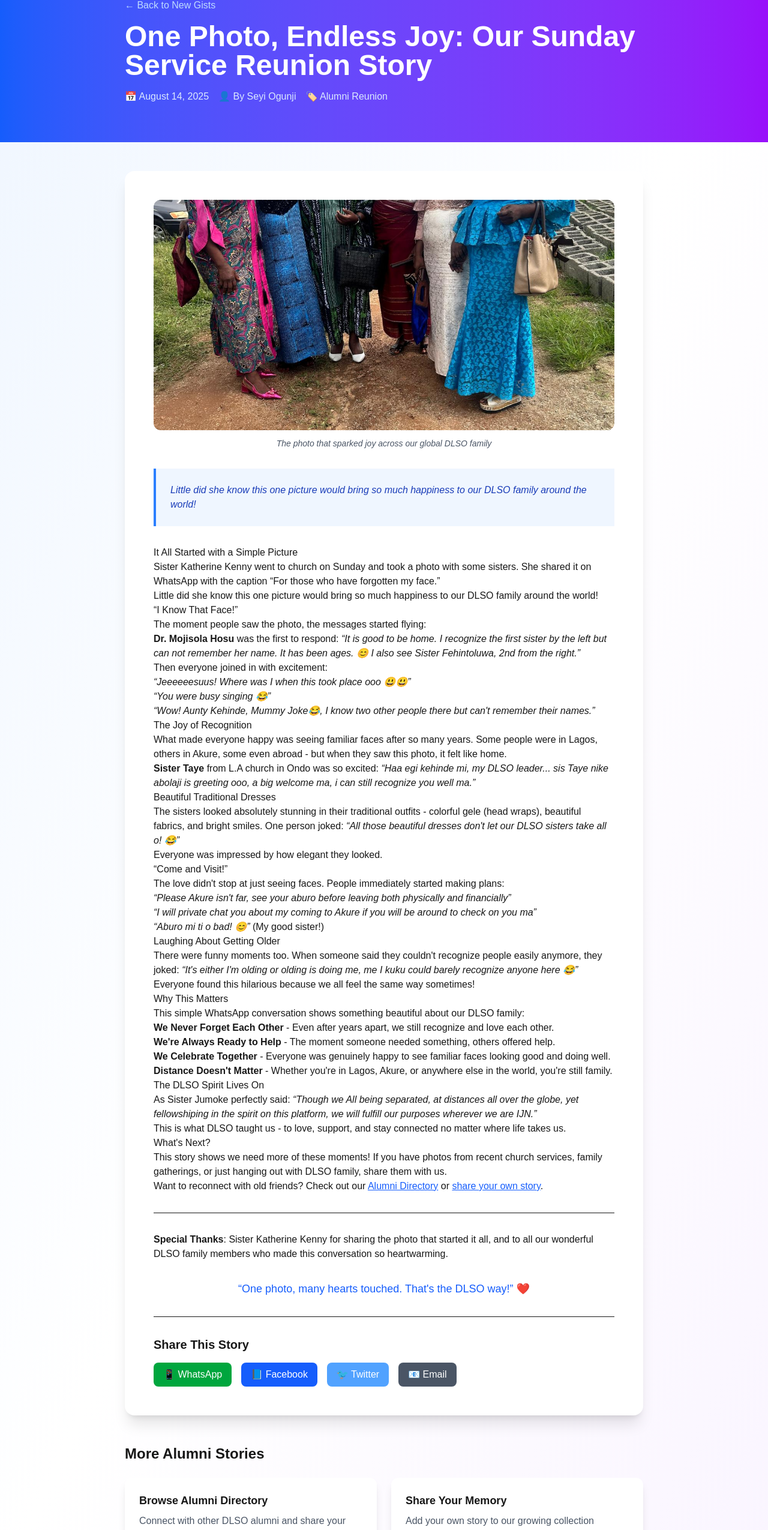
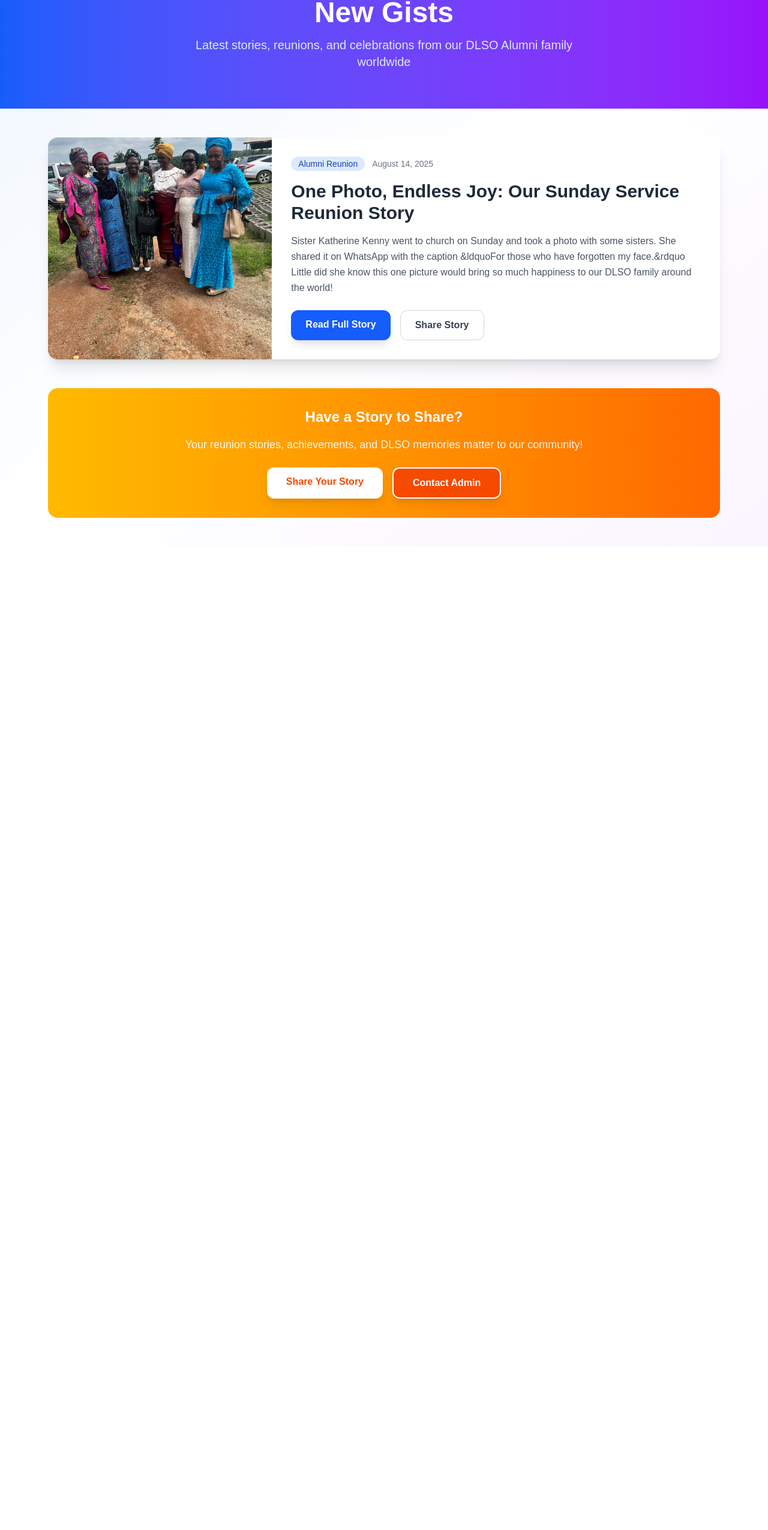
Before and after one commit to Setopy/dlso-alumni-website, a Next.js app: page /gists in a window 1280 px wide. Shown: the part 67-2617 px from the top of the page at 60% size. After the commit the page ends 978 px from the top, so only its background shows below. Built offline with nearby package versions, Linux system fonts and the light colour scheme.

Commit message:
feat: sunday image fixing

```diff
--- a/src/app/gists/page.tsx
+++ b/src/app/gists/page.tsx
@@ -2,157 +2,104 @@ import React from 'react'
 import Link from 'next/link'
 import Image from 'next/image'
 
-export default function SundayServiceReunionPage() {
+export default function NewGistsPage() {
   return (
     <div className="min-h-screen bg-gradient-to-br from-blue-50 via-white to-purple-50">
 
-      {/* Article Header */}
+      {/* Header */}
       <div className="bg-gradient-to-r from-blue-600 to-purple-600 text-white py-16">
-        <div className="max-w-4xl mx-auto px-4">
-          <Link href="/gists" className="text-blue-200 hover:text-white mb-4 inline-block">
-            ← Back to New Gists
-          </Link>
-          <h1 className="text-4xl md:text-5xl font-bold mb-4">
-            One Photo, Endless Joy: Our Sunday Service Reunion Story
+        <div className="max-w-6xl mx-auto px-4">
+          <h1 className="text-4xl md:text-5xl font-bold mb-4 text-center">
+            New Gists
           </h1>
-          <div className="flex flex-wrap items-center gap-4 text-blue-100">
-            <span>📅 August 14, 2025</span>
-            <span>👤 By Seyi Ogunji</span>
-            <span>🏷️ Alumni Reunion</span>
-          </div>
+          <p className="text-xl text-blue-100 text-center max-w-2xl mx-auto">
+            Latest stories, reunions, and celebrations from our DLSO Alumni family worldwide
+          </p>
         </div>
       </div>
 
-      {/* Article Content */}
-      <main className="max-w-4xl mx-auto px-4 py-12">
-        <div className="bg-white rounded-2xl shadow-xl p-8 md:p-12">
+      <main className="max-w-6xl mx-auto px-4 py-12">
 
-          {/* FEATURED PHOTO SECTION */}
-          <div className="mb-8">
-            <div className="relative h-96 rounded-xl overflow-hidden">
+        {/* Featured Article */}
+        <article className="bg-white rounded-2xl shadow-xl overflow-hidden mb-12">
+          <div className="md:flex">
+            {/* Article Image Section */}
+            <div className="md:w-1/3">
+              <div className="relative h-64 md:h-full">
                 {/* YOUR REUNION PHOTO GOES HERE */}
                 <Image
                   src="/images/sunday-service-reunion.jpg" // Your photo
-                alt="DLSO Alumni Sunday Service Reunion - Sisters in beautiful traditional attire"
+                  alt="DLSO Sisters at Sunday Service - Beautiful traditional attire reunion"
                   fill
                   className="object-cover"
-                sizes="(max-width: 768px) 100vw, 896px"
-                priority
-
+                  sizes="(max-width: 768px) 100vw, 33vw"
                 />
 
                 {/* FALLBACK: If you don't have the photo yet, uncomment this instead:
                 <div className="absolute inset-0 bg-gradient-to-br from-blue-500 to-purple-600 flex items-center justify-center">
                   <div className="text-center text-white">
-                  <span className="text-8xl mb-4 block">📸</span>
-                  <p className="text-2xl font-semibold mb-2">Sunday Service Reunion Photo</p>
-                  <p className="text-lg opacity-90">Add your reunion photo here</p>
+                    <span className="text-6xl mb-4 block">📸</span>
+                    <p className="text-lg font-semibold">Sunday Service</p>
+                    <p className="text-sm opacity-90">Add reunion photo</p>
                   </div>
                 </div>
                 */}
               </div>
-            <p className="text-center text-gray-600 mt-3 text-sm italic">
-              The photo that sparked joy across our global DLSO family
-            </p>
             </div>
 
-          <div className="prose prose-lg max-w-none">
-            <div className="bg-blue-50 border-l-4 border-blue-500 p-6 mb-8">
-              <p className="text-blue-800 font-medium italic">
+            {/* Article Content */}
+            <div className="md:w-2/3 p-8">
+              <div className="mb-4">
+                <span className="bg-blue-100 text-blue-800 px-3 py-1 rounded-full text-sm font-medium">
+                  Alumni Reunion
+                </span>
+                <span className="ml-3 text-gray-500 text-sm">August 14, 2025</span>
+              </div>
+
+              <h2 className="text-3xl font-bold text-gray-800 mb-4">
+                One Photo, Endless Joy: Our Sunday Service Reunion Story
+              </h2>
+
+              <p className="text-gray-600 mb-6 leading-relaxed">
+                Sister Katherine Kenny went to church on Sunday and took a photo with some sisters.
+                She shared it on WhatsApp with the caption &ldquoFor those who have forgotten my face.&rdquo
                 Little did she know this one picture would bring so much happiness to our DLSO family around the world!
               </p>
-            </div>
 
-            <h2>It All Started with a Simple Picture</h2>
-            <p>Sister Katherine Kenny went to church on Sunday and took a photo with some sisters. She shared it on WhatsApp with the caption &ldquo;For those who have forgotten my face.&rdquo;</p>
-            <p>Little did she know this one picture would bring so much happiness to our DLSO family around the world!</p>
-
-            <h2>&ldquo;I Know That Face!&rdquo;</h2>
-            <p>The moment people saw the photo, the messages started flying:</p>
-            <p><strong>Dr. Mojisola Hosu</strong> was the first to respond: <em>&ldquo;It is good to be home. I recognize the first sister by the left but can not remember her name. It has been ages. 😊 I also see Sister Fehintoluwa, 2nd from the right.&rdquo;</em></p>
-
-            <p>Then everyone joined in with excitement:</p>
-            <ul>
-              <li><em>&ldquo;Jeeeeeesuus! Where was I when this took place ooo 😃😃&rdquo;</em></li>
-              <li><em>&ldquo;You were busy singing 😂&rdquo;</em></li>
-              <li><em>&ldquo;Wow! Aunty Kehinde, Mummy Joke😂, I know two other people there but can&apos;t remember their names.&rdquo;</em></li>
-            </ul>
-
-            <h2>The Joy of Recognition</h2>
-            <p>What made everyone happy was seeing familiar faces after so many years. Some people were in Lagos, others in Akure, some even abroad - but when they saw this photo, it felt like home.</p>
-            <p><strong>Sister Taye</strong> from L.A church in Ondo was so excited: <em>&ldquo;Haa egi kehinde mi, my DLSO leader... sis Taye nike abolaji is greeting ooo, a big welcome ma, i can still recognize you well ma.&rdquo;</em></p>
-
-            <h2>Beautiful Traditional Dresses</h2>
-            <p>The sisters looked absolutely stunning in their traditional outfits - colorful gele (head wraps), beautiful fabrics, and bright smiles. One person joked: <em>&ldquo;All those beautiful dresses don&apos;t let our DLSO sisters take all o! 😂&rdquo;</em></p>
-            <p>Everyone was impressed by how elegant they looked.</p>
-
-            <h2>&ldquo;Come and Visit!&rdquo;</h2>
-            <p>The love didn&apos;t stop at just seeing faces. People immediately started making plans:</p>
-            <ul>
-              <li><em>&ldquo;Please Akure isn&apos;t far, see your aburo before leaving both physically and financially&rdquo;</em></li>
-              <li><em>&ldquo;I will private chat you about my coming to Akure if you will be around to check on you ma&rdquo;</em></li>
-              <li><em>&ldquo;Aburo mi ti o bad! 😊&rdquo;</em> (My good sister!)</li>
-            </ul>
-
-            <h2>Laughing About Getting Older</h2>
-            <p>There were funny moments too. When someone said they couldn&apos;t recognize people easily anymore, they joked: <em>&ldquo;It&apos;s either I&apos;m olding or olding is doing me, me I kuku could barely recognize anyone here 😂&rdquo;</em></p>
-            <p>Everyone found this hilarious because we all feel the same way sometimes!</p>
-
-            <h2>Why This Matters</h2>
-            <p>This simple WhatsApp conversation shows something beautiful about our DLSO family:</p>
-            <p><strong>We Never Forget Each Other</strong> - Even after years apart, we still recognize and love each other.</p>
-            <p><strong>We&apos;re Always Ready to Help</strong> - The moment someone needed something, others offered help.</p>
-            <p><strong>We Celebrate Together</strong> - Everyone was genuinely happy to see familiar faces looking good and doing well.</p>
-            <p><strong>Distance Doesn&apos;t Matter</strong> - Whether you&apos;re in Lagos, Akure, or anywhere else in the world, you&apos;re still family.</p>
-
-            <h2>The DLSO Spirit Lives On</h2>
-            <p>As Sister Jumoke perfectly said: <em>&ldquo;Though we All being separated, at distances all over the globe, yet fellowshiping in the spirit on this platform, we will fulfill our purposes wherever we are IJN.&rdquo;</em></p>
-            <p>This is what DLSO taught us - to love, support, and stay connected no matter where life takes us.</p>
-
-            <h2>What&apos;s Next?</h2>
-            <p>This story shows we need more of these moments! If you have photos from recent church services, family gatherings, or just hanging out with DLSO family, share them with us.</p>
-            <p>Want to reconnect with old friends? Check out our <Link href="/alumni" className="text-blue-600 underline">Alumni Directory</Link> or <Link href="/memories/new" className="text-blue-600 underline">share your own story</Link>.</p>
-
-            <hr className="my-8" />
-            <p><strong>Special Thanks</strong>: Sister Katherine Kenny for sharing the photo that started it all, and to all our wonderful DLSO family members who made this conversation so heartwarming.</p>
-
-            <blockquote className="text-center text-lg font-medium text-blue-600 mt-8">
-              &ldquo;One photo, many hearts touched. That&apos;s the DLSO way!&rdquo; ❤️
-            </blockquote>
-          </div>
-
-          {/* Social Sharing */}
-          <div className="border-t pt-8 mt-8">
-            <h3 className="text-xl font-bold mb-4">Share This Story</h3>
               <div className="flex flex-wrap gap-4">
-              <button className="bg-green-600 text-white px-4 py-2 rounded-lg hover:bg-green-700 transition-colors">
-                📱 WhatsApp
-              </button>
-              <button className="bg-blue-600 text-white px-4 py-2 rounded-lg hover:bg-blue-700 transition-colors">
-                📘 Facebook
-              </button>
-              <button className="bg-blue-400 text-white px-4 py-2 rounded-lg hover:bg-blue-500 transition-colors">
-                🐦 Twitter
-              </button>
-              <button className="bg-gray-600 text-white px-4 py-2 rounded-lg hover:bg-gray-700 transition-colors">
-                📧 Email
+                <Link
+                  href="/gists/sunday-service-reunion"
+                  className="bg-blue-600 hover:bg-blue-700 text-white px-6 py-3 rounded-xl font-semibold transition-all duration-300 shadow-lg hover:shadow-xl"
+                >
+                  Read Full Story
+                </Link>
+                <button className="border border-gray-300 hover:border-gray-400 text-gray-700 px-6 py-3 rounded-xl font-semibold transition-all duration-300">
+                  Share Story
                 </button>
               </div>
             </div>
           </div>
+        </article>
 
-        {/* Related Articles */}
-        <div className="mt-12">
-          <h3 className="text-2xl font-bold mb-6">More Alumni Stories</h3>
-          <div className="grid md:grid-cols-2 gap-6">
-            <Link href="/alumni" className="block bg-white rounded-xl shadow-lg p-6 hover:shadow-xl transition-all duration-300">
-              <h4 className="font-bold text-lg mb-2">Browse Alumni Directory</h4>
-              <p className="text-gray-600">Connect with other DLSO alumni and share your updates</p>
+        {/* Submit Your Story CTA */}
+        <div className="bg-gradient-to-r from-amber-400 to-orange-500 rounded-2xl p-8 text-center text-white">
+          <h3 className="text-2xl font-bold mb-4">Have a Story to Share?</h3>
+          <p className="text-lg mb-6 opacity-90">
+            Your reunion stories, achievements, and DLSO memories matter to our community!
+          </p>
+          <div className="flex flex-wrap justify-center gap-4">
+            <Link
+              href="/memories/new"
+              className="bg-white text-orange-600 px-8 py-3 rounded-xl font-semibold hover:bg-orange-50 transition-colors shadow-lg"
+            >
+              Share Your Story
             </Link>
-            <Link href="/memories" className="block bg-white rounded-xl shadow-lg p-6 hover:shadow-xl transition-all duration-300">
-              <h4 className="font-bold text-lg mb-2">Share Your Memory</h4>
-              <p className="text-gray-600">Add your own story to our growing collection</p>
-            </Link>
+            <a
+              href="mailto:admin@dlsoalumni.org"
+              className="bg-orange-600 text-white px-8 py-3 rounded-xl font-semibold hover:bg-orange-700 transition-colors shadow-lg border-2 border-white"
+            >
+              Contact Admin
+            </a>
           </div>
         </div>
       </main>
```
Also changed, not shown: src/app/gists/sunday-service-reunion/page.tsx (+8 -6 lines). Lines whose indentation alone changed are shown as unchanged.
